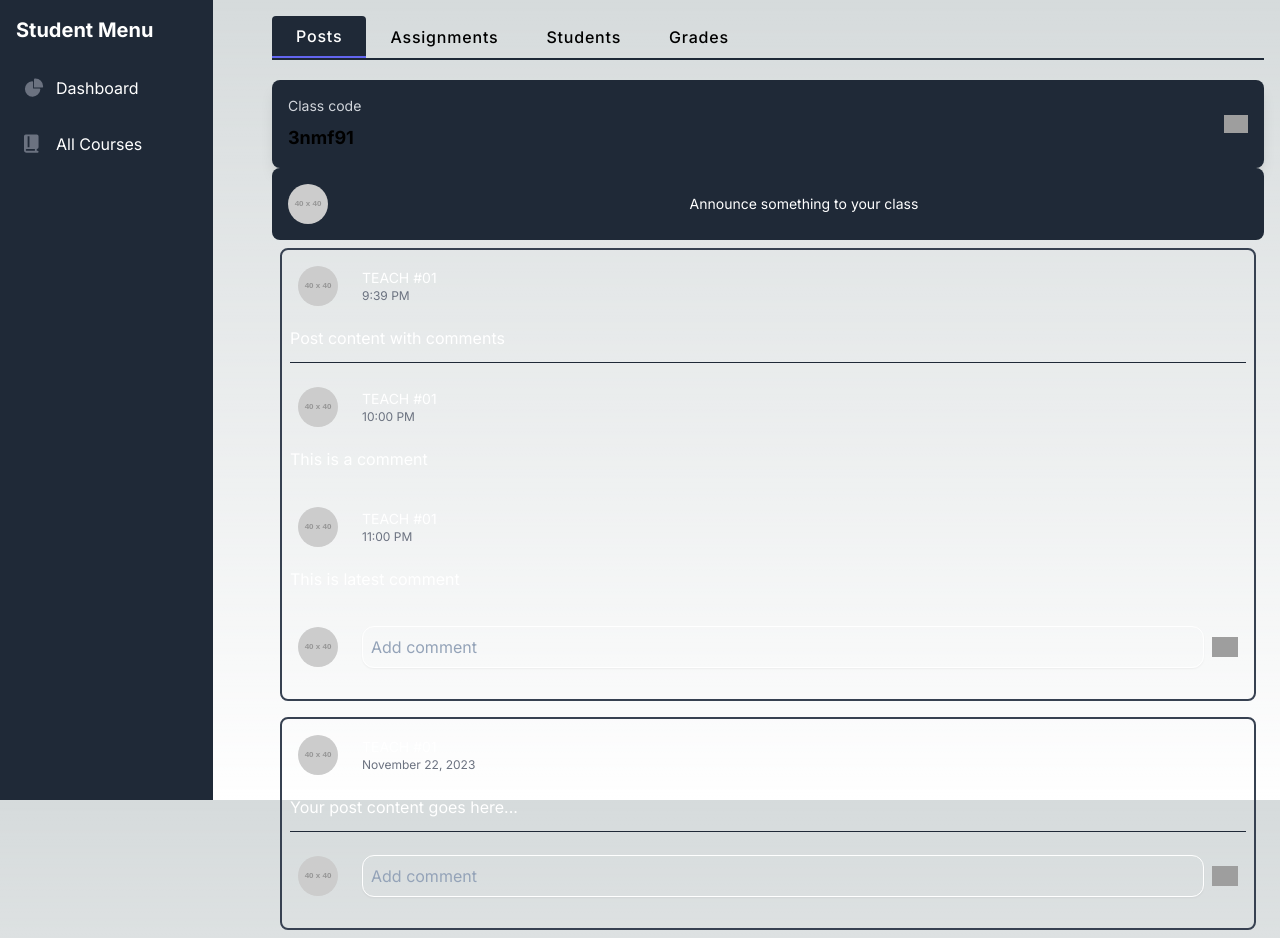
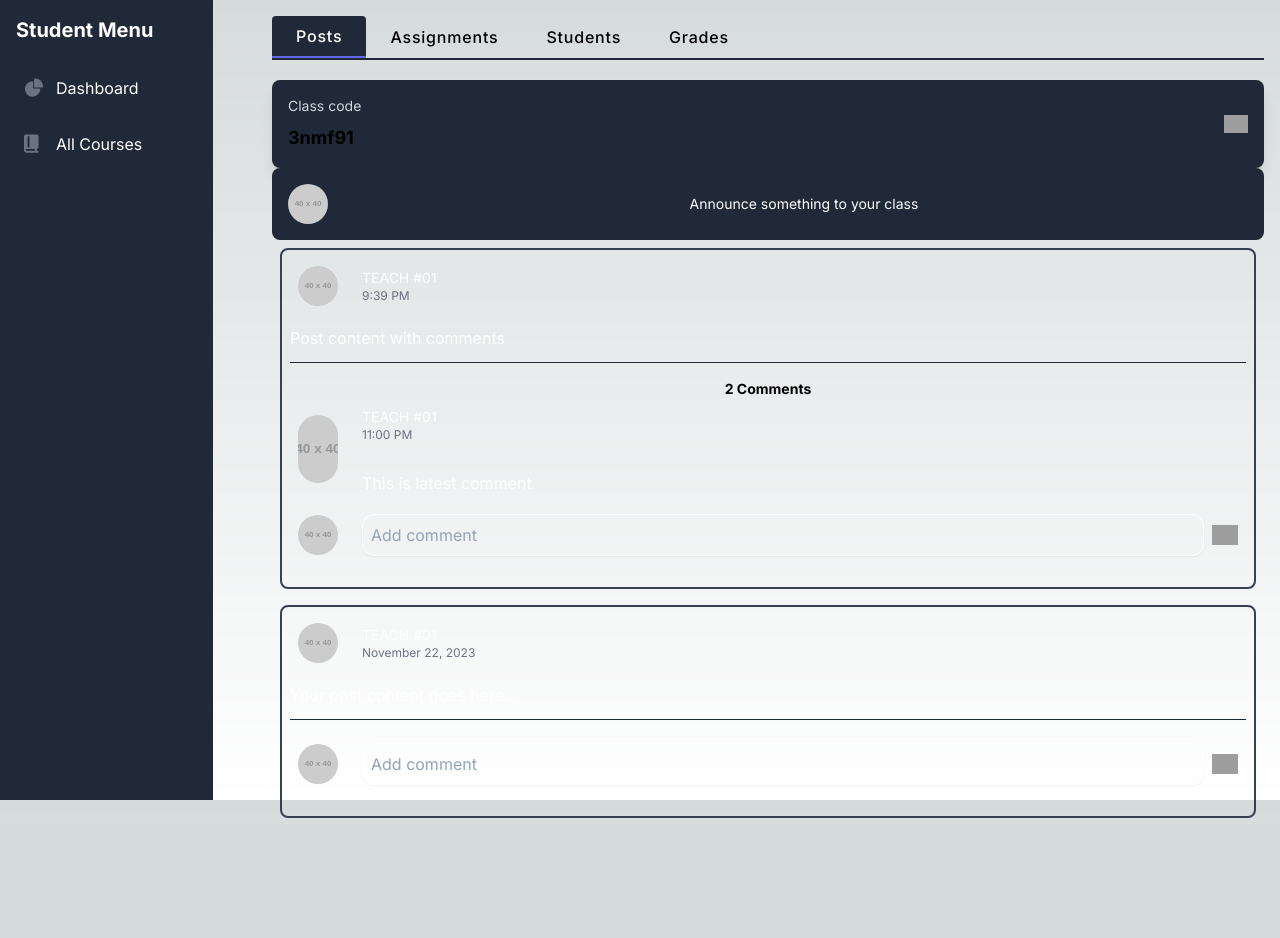
Before and after one commit to thetajwar2003/learning-made-simple-ui, a Next.js app: page /student/1 in a window 1280 px wide. After the commit the page ends 826 px from the top, so only its background shows below. Built offline with nearby package versions, Linux system fonts and the light colour scheme; grey boxes are pictures that could not be loaded.

Commit message:
created comments map view

```diff
--- /dev/null
+++ b/src/components/Comments/ShowComments.tsx
@@ -0,0 +1,58 @@
+import React, { useState } from "react";
+import UserHero from "../CustomHero/UserHero";
+
+interface ShowCommentsProps {
+  comments: any[];
+}
+
+export default function ShowComments({ comments }: ShowCommentsProps) {
+  const [showComments, setShowComments] = useState(false);
+
+  const handleShowComments = () => {
+    setShowComments(!showComments);
+    console.log(comments[comments.length - 1].poster);
+  };
+
+  return (
+    <>
+      <button onClick={handleShowComments}>
+        <h2 className="text-sm font-bold mb-2">{comments.length} Comments</h2>
+      </button>
+      {showComments ? (
+        comments.map((c) => (
+          <>
+            <UserHero size="14" key={c.id}>
+              <div className="flex-grow">
+                <h2 className="text-white title-font text-sm">{c.poster}</h2>
+                <h3 className="text-gray-500 text-xs">{c.timestamp}</h3>
+              </div>
+            </UserHero>
+            <h1 className="text-md text-white pb-4 mb-4  leading-none">
+              {c.body}
+            </h1>
+          </>
+        ))
+      ) : (
+        <>
+          <UserHero
+            size="14"
+            key={comments[comments.length - 1]?.id}
+            comment={true}
+          >
+            <div className="flex-grow">
+              <h2 className="text-white title-font text-sm">
+                {comments[comments.length - 1]?.poster}
+              </h2>
+              <h3 className="text-gray-500 text-xs pb-4 mb-4">
+                {comments[comments.length - 1]?.timestamp}
+              </h3>
+              <h1 className="text-md text-white leading-none">
+                {comments[comments.length - 1]?.body}
+              </h1>
+            </div>
+          </UserHero>
+        </>
+      )}
+    </>
+  );
+}
--- a/src/components/CustomCards/PostCard.tsx
+++ b/src/components/CustomCards/PostCard.tsx
@@ -1,6 +1,7 @@
 "use client";
 import React, { ChangeEvent, useState } from "react";
 import UserHero from "../CustomHero/UserHero";
+import ShowComments from "../Comments/ShowComments";
 
 interface PostCardProps {
   id: string;
@@ -18,6 +19,7 @@ export default function PostCard({
   comments,
 }: PostCardProps) {
   const [comment, setComment] = useState("");
+
   const handlePostComment = () => {};
 
   const handleInputComment = (e: ChangeEvent<HTMLInputElement>) => {
@@ -29,7 +31,6 @@ export default function PostCard({
     <div className="p-2 w-full" key={id}>
       <div className="w-full p-2 rounded-lg border-2 border-gray-700 flex flex-col relative overflow-hidden">
         {/* SECTION: User pfp name and timestamp */}
-
         <UserHero>
           <div className="flex-grow">
             <h2 className="text-white title-font text-sm">{originalPoster}</h2>
@@ -43,25 +44,7 @@ export default function PostCard({
         </h1>
 
         {/* SECTION: show comments */}
-        {comments && (
-          <>
-            {comments.map((c) => (
-              <>
-                <UserHero size="14" key={c.id}>
-                  <div className="flex-grow">
-                    <h2 className="text-white title-font text-sm">
-                      {c.poster}
-                    </h2>
-                    <h3 className="text-gray-500 text-xs">{c.timestamp}</h3>
-                  </div>
-                </UserHero>
-                <h1 className="text-md text-white pb-4 mb-4  leading-none">
-                  {c.body}
-                </h1>
-              </>
-            ))}
-          </>
-        )}
+        {comments.length > 0 && <ShowComments comments={comments} />}
 
         {/* SECTION: create comment */}
         <UserHero size="14">
--- a/src/components/CustomHero/UserHero.tsx
+++ b/src/components/CustomHero/UserHero.tsx
@@ -3,13 +3,18 @@ import React, { ReactNode } from "react";
 
 interface UserHeroProps {
   size?: string;
+  comment?: boolean;
   children: ReactNode;
 }
 
-export default function UserHero({ size = "16", children }: UserHeroProps) {
+export default function UserHero({
+  size = "16",
+  comment = false,
+  children,
+}: UserHeroProps) {
   return (
     <>
-      <div className="h-full flex items-center mb-4">
+      <div className={`h-full flex ${comment ? null : "items-center"} mb-4`}>
         <img
           alt="team"
           className={`w-${size} h-${size} object-cover object-center flex-shrink-0 rounded-full mr-4 p-2`}
```
